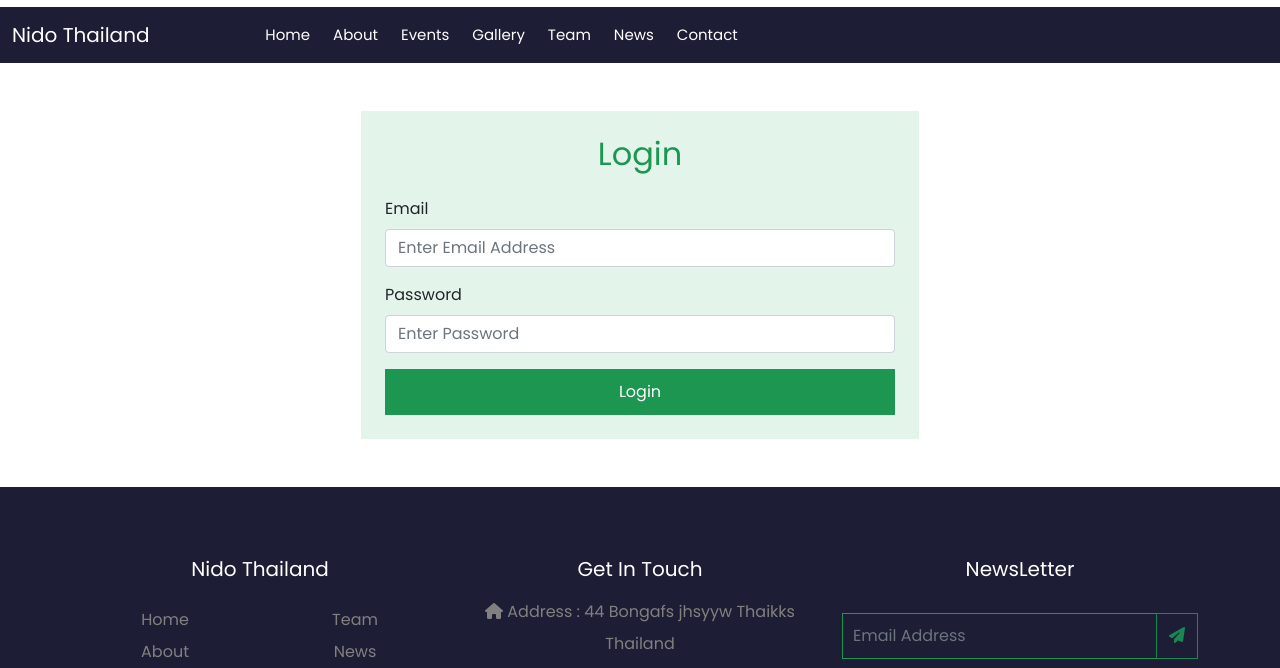
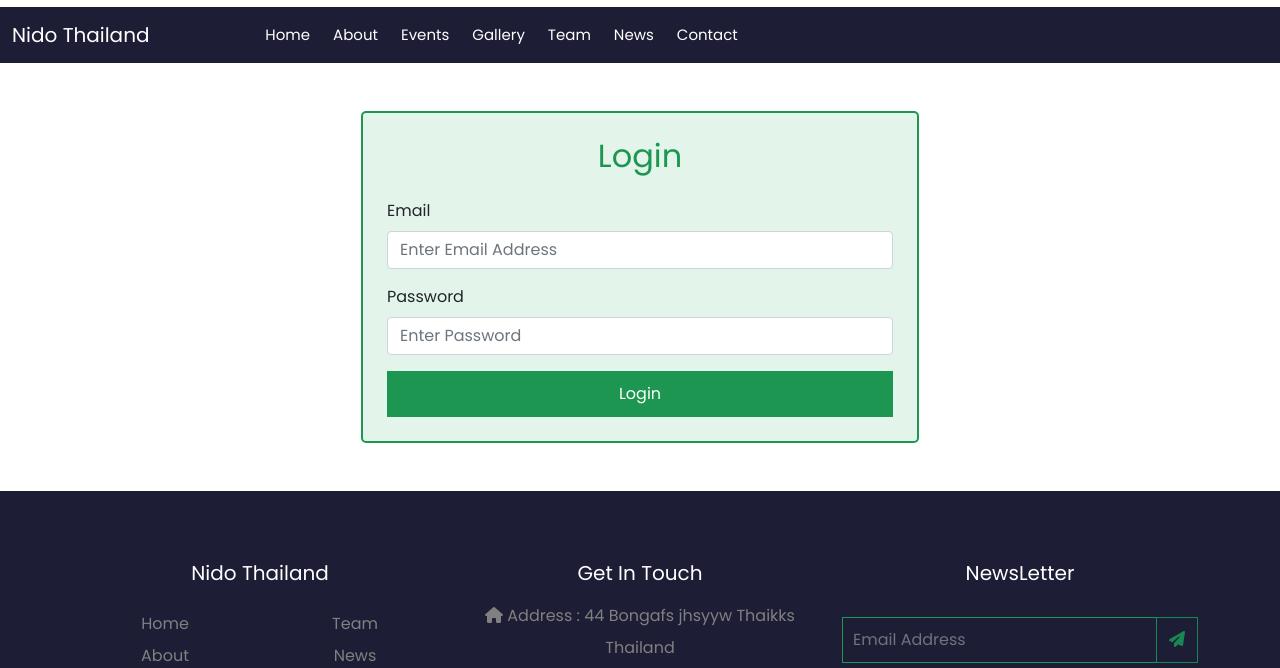
Before and after one commit to David-Orizu31/nido-thailand, a plain HTML site: page login.html in a window 1280 px wide. Shown: the part 48-716 px from the top of the page. Drawn offline with Linux system fonts and the light colour scheme.

Commit message:
Update styles.css

```diff
--- a/css/styles.css
+++ b/css/styles.css
@@ -363,6 +363,8 @@ html, body {
 
   .panel-area {
       background: rgb(227, 245, 235);
+      border: 2px solid #1c9650;
+      border-radius: 5px;
   }
 
   /* .news-show-area {
```
